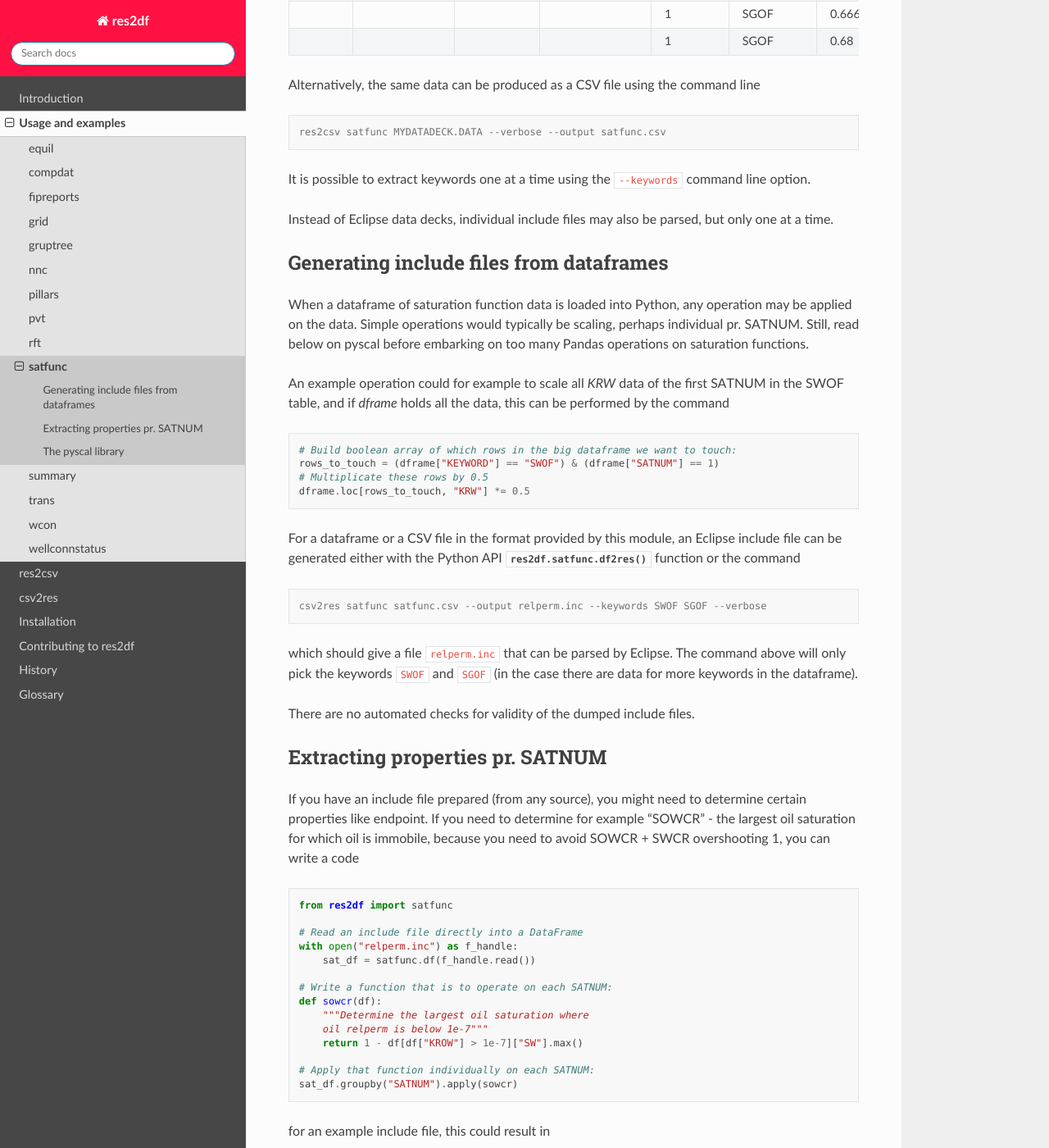
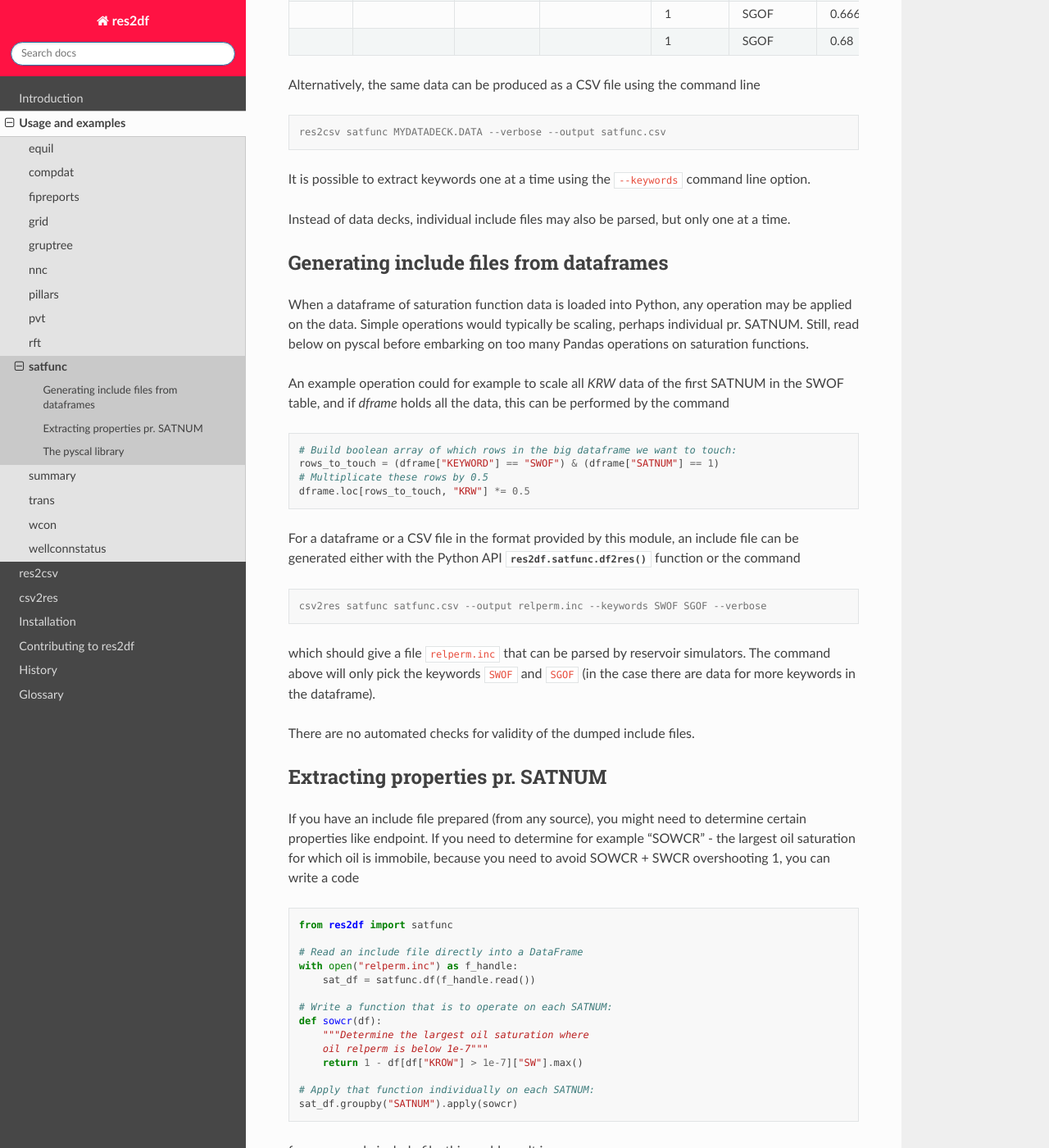
Before and after one commit to equinor/res2df, a Sphinx documentation site: the page built from docs/usage/satfunc.rst, in a window 1280 px wide and 1400 px high, scrolled down 926 px. Shown: the whole window at 82% size. Built offline with Sphinx 7.4.7 and the Read the Docs theme 2.0.0, drawn with Linux system fonts in a browser that asks for light colours; pages that are not in the unit, such as notebooks, are missing from menus; the version number could not be read and is left out.

Commit message:
Update some more .rst files

```diff
--- a/docs/usage/nnc.rst
+++ b/docs/usage/nnc.rst
@@ -1,7 +1,7 @@
 nnc
 ---
 
-nnc will extract Non-Neighbour-Connections from your Eclipse grid as pairs
+nnc will extract Non-Neighbour-Connections from your grid as pairs
 of *ijk* indices together with their associated transmissibilities.
 
 See also the :doc:`trans` module, which can extract all transmissibilities, not only
--- a/docs/usage/pillars.rst
+++ b/docs/usage/pillars.rst
@@ -3,8 +3,8 @@
 pillars
 -------
 
-pillars is a module to compute data on "pillars" in the grid from an
-Eclipse simulation, including both static and dynamic data from the grid.
+pillars is a module to compute data on "pillars" in the grid from a
+simulation, including both static and dynamic data from the grid.
 
 Static data
 ^^^^^^^^^^^
--- a/docs/usage/satfunc.rst
+++ b/docs/usage/satfunc.rst
@@ -33,7 +33,7 @@ Alternatively, the same data can be produced as a CSV file using the command lin
 It is possible to extract keywords one at a time using the ``--keywords`` command
 line option.
 
-Instead of Eclipse data decks, individual include files may also be parsed, but
+Instead of data decks, individual include files may also be parsed, but
 only one at a time.
 
 Generating include files from dataframes
@@ -55,7 +55,7 @@ the command
    # Multiplicate these rows by 0.5
    dframe.loc[rows_to_touch, "KRW"] *= 0.5
 
-For a dataframe or a CSV file in the format provided by this module, an Eclipse
+For a dataframe or a CSV file in the format provided by this module, an
 include file can be generated either with the Python API
 :func:`res2df.satfunc.df2res` function or the command
 
@@ -63,7 +63,7 @@ include file can be generated either with the Python API
 
   csv2res satfunc satfunc.csv --output relperm.inc --keywords SWOF SGOF --verbose
 
-which should give a file ``relperm.inc`` that can be parsed by Eclipse. The command
+which should give a file ``relperm.inc`` that can be parsed by reservoir simulators. The command
 above will only pick the keywords ``SWOF`` and ``SGOF`` (in the case there are
 data for more keywords in the dataframe).
 
```
